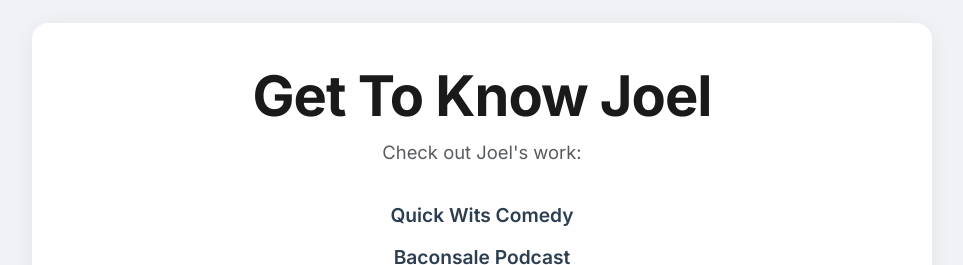
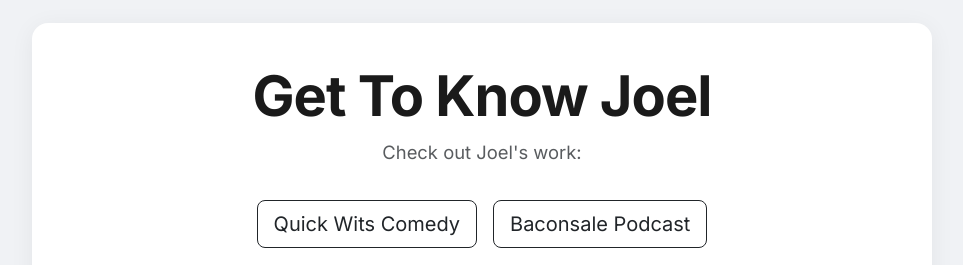
Before and after one commit to BlakeBaird2/Mission06_Baird, an ASP.NET Core app: page /Home/GetToKnowJoel in a window 1280 px wide. Shown: the part 99-364 px from the top of the page, without its empty margins (158-1121 px from the left). Run offline with ASP.NET Core 8, Linux system fonts and the light colour scheme.

Commit message:
Center MovieList controls, remove Filter label, style Joel links as buttons
- Centered Add New Movie button and category dropdown together
- Removed redundant "Filter:" label since the default option is clear
- Replaced plain links on Get To Know Joel with outline button styling

https://claude.ai/code/session_01UZtMST1Avzdn8aMQdReH8q

```diff
--- a/Views/Home/GetToKnowJoel.cshtml
+++ b/Views/Home/GetToKnowJoel.cshtml
@@ -6,10 +6,10 @@
     <h1 class="display-4">Get To Know Joel</h1>
     <p class="lead text-muted">Check out Joel's work:</p>
 
-    <ul>
-        <li><a href="https://www.qwcomedy.com/" target="_blank">Quick Wits Comedy</a></li>
-        <li><a href="https://baconsale.com/" target="_blank">Baconsale Podcast</a></li>
-    </ul>
+    <div class="d-flex justify-content-center gap-3 mb-3">
+        <a href="https://www.qwcomedy.com/" target="_blank" class="btn btn-outline-dark btn-lg">Quick Wits Comedy</a>
+        <a href="https://baconsale.com/" target="_blank" class="btn btn-outline-dark btn-lg">Baconsale Podcast</a>
+    </div>
 
     <a href="https://baconsale.com/" target="_blank">
         <img src="https://byu.box.com/shared/static/ie6ibeddqm0f6oudp7bc5dyt87zxi2u4.jpg" alt="Joel Hilton Baconsale" class="hero-img" />
--- a/Views/Home/MovieList.cshtml
+++ b/Views/Home/MovieList.cshtml
@@ -8,11 +8,10 @@
 <div>
     <h2 class="mb-4">Joel's Movie Collection</h2>
 
-    <div class="d-flex justify-content-between align-items-center mb-3">
+    <div class="d-flex justify-content-center align-items-center gap-3 mb-3">
         <a asp-action="EnterMovie" class="btn btn-primary">Add New Movie</a>
 
-        <form asp-action="MovieList" method="get" class="d-flex align-items-center gap-2">
-            <label for="categoryId" class="form-label mb-0 fw-bold">Filter:</label>
+        <form asp-action="MovieList" method="get">
             <select name="categoryId" id="categoryId" class="form-select" style="min-width: 220px;" onchange="this.form.submit()">
                 <option value="">All Categories</option>
                 @foreach (var cat in ViewBag.Categories)
```
